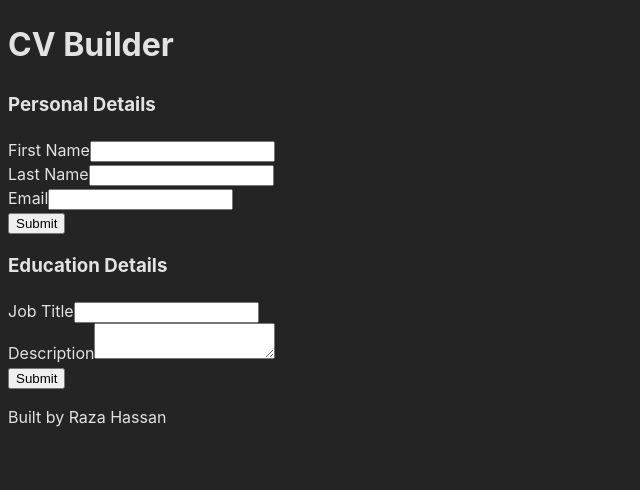
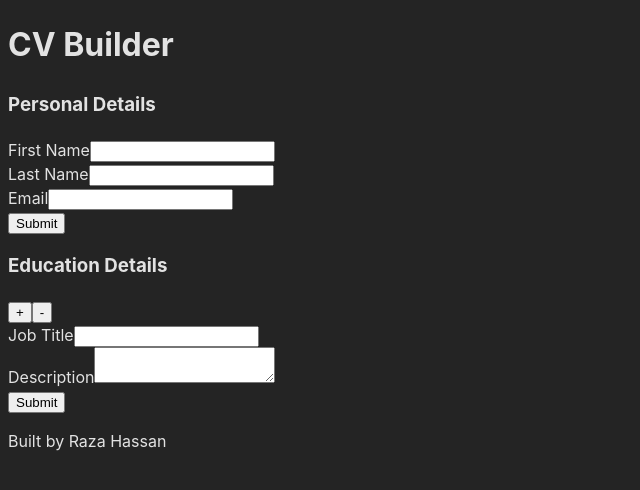
Before and after one commit to bilgramiraza/cv-builder, a React (Vite) app: page / in a window 1280 px wide. Shown: the top 490 px of the page, without its empty margins (0-640 px from the left). Built offline with nearby package versions, Linux system fonts and the light colour scheme.

Commit message:
Setting up starting code for an indexing system for Education/Experience

```diff
--- a/src/components/Education.jsx
+++ b/src/components/Education.jsx
@@ -1,10 +1,13 @@
 import { useState } from "react";
 import PropTypes from 'prop-types';
 import InputGroup from "./InputGroup";
+import EntriesManager from "./EntriesManager";
 
 function Education({getEducation}) {
   const [jobTitle, setJobTitle] = useState('');
   const [desc, setDesc] = useState('');
+
+  const [index, setIndex] = useState(0);
 
   const handleChange = (e) =>{
     switch(e.target.name){
@@ -32,6 +35,7 @@ function Education({getEducation}) {
     <div>
       <h3>Education Details</h3>
       <form onSubmit={handleSubmit}>
+        <EntriesManager index={index} setIndex={setIndex} maxLength={9}/>
         <InputGroup inputType="text" inputName="jobTitle" inputLabel="Job Title" inputValue={jobTitle} handleChange={handleChange}/>
         <InputGroup inputType="desc" inputName="desc" inputLabel="Description" inputValue={desc} handleChange={handleChange}/>
         <button>Submit</button>
--- /dev/null
+++ b/src/components/EntriesManager.jsx
@@ -0,0 +1,26 @@
+import PropTypes from 'prop-types';
+
+function EntriesManager({index, setIndex, maxLength}) {
+  const incrementIndex = () =>{
+    setIndex(index+1);
+  }
+  const decrementIndex = () =>{
+    if(index>=maxLength)
+    setIndex(index-1);
+  }
+  return (
+    <div>
+      <button onClick={incrementIndex}>+</button>
+      <button onClick={decrementIndex}>-</button>
+    </div>
+  );
+}
+
+export default EntriesManager;
+
+
+EntriesManager.propTypes = {
+  index: PropTypes.number.isRequired,
+  setIndex: PropTypes.func.isRequired,
+  maxLength: PropTypes.number.isRequired,
+};
```
